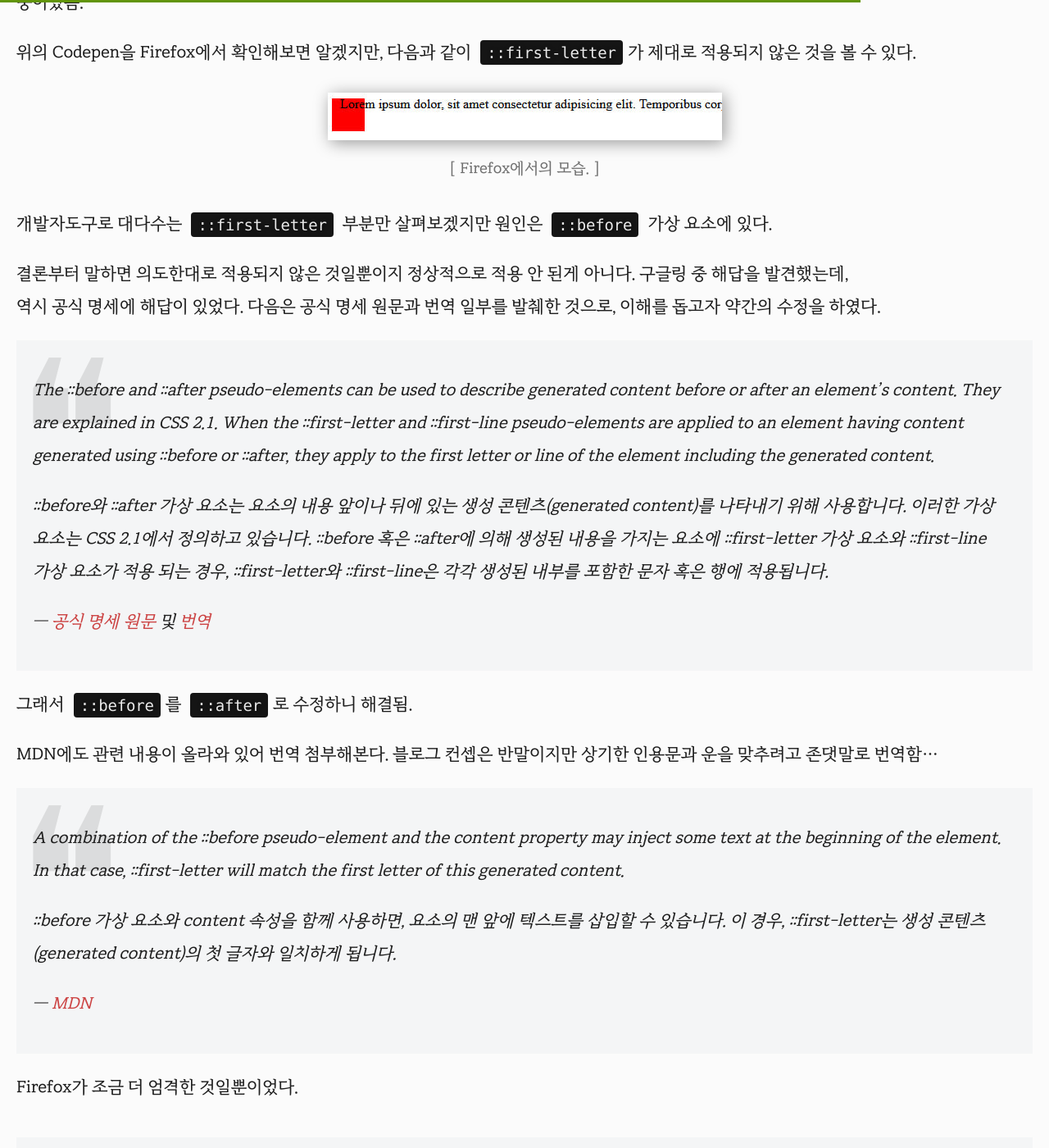
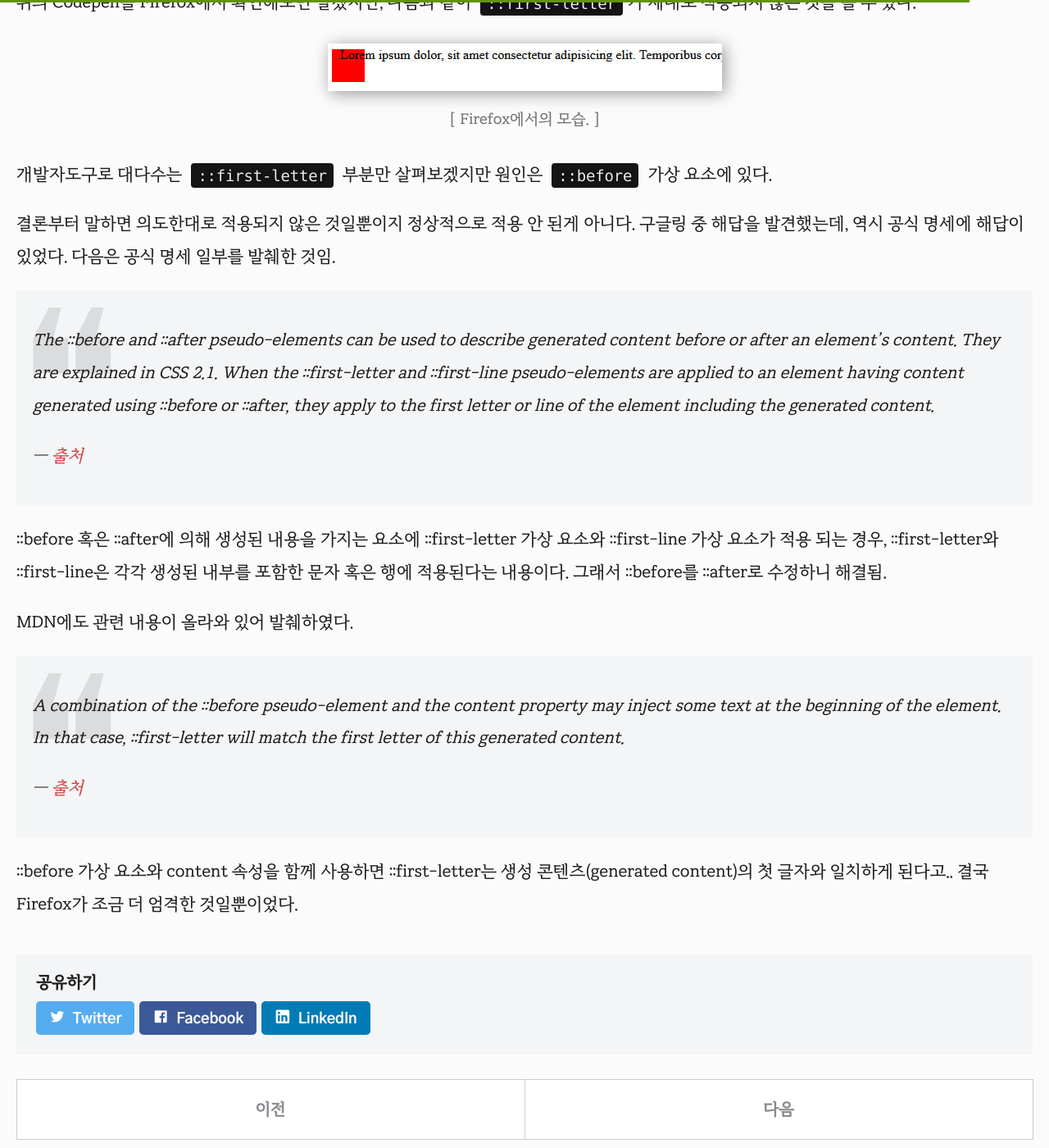
Before and after one commit to selosele/selosele.github.io, a Jekyll site: the page built from _posts/2020-02-17-first-letter.md, in a window 1280 px wide and 1400 px high, scrolled down 1634 px. Shown: the whole window at 82% size. Built offline with Jekyll 4.4.1, drawn with Linux system fonts in a browser that asks for light colours; comment, search, counter and statistics services are not loaded; some of the changed text lies outside the part shown.

Commit message:
내용 수정

````diff
--- a/_posts/2020-02-17-first-letter.md
+++ b/_posts/2020-02-17-first-letter.md
@@ -12,10 +12,7 @@ categories:
 tags:
     - css
 ---
-CSS의 ```::first-letter```{:.language-css}는 텍스트의 첫 글자에 스타일을 줄 수 있는 가상 요소이다.
-의외로 잘 알려지지 않은 속성으로, 첫 글자 스타일링은 대부분 span 등으로 감싸서 처리하는 방식이 사용되고 있어 별도의 추가 마크업이 필요없다는 점에서 추후 유지보수 시 편리하다고 볼 수 있다(폰트 크기, 색상 등 font 속성만 스타일링을 하고자 할 때로 국한된다. 이름에서 볼 수 있듯 font 계열 속성만 사용 가능).
-
-모든 브라우저에서 호환되며 특히 IE 8까지도 지원된다는 점에서 크로스브라우징 이슈가 없다고 볼 수 있다.
+CSS의 ```::first-letter```{:.language-css}는 텍스트의 첫 글자에 스타일을 줄 수 있는 가상 요소이다. 의외로 잘 알려지지 않은 속성으로, 첫 글자 스타일링은 대부분 span 등으로 감싸서 처리하는 방식이 사용되고 있어 별도의 추가 마크업이 필요없다는 점에서 추후 유지보수 시 편리하다고 볼 수 있다(폰트 크기, 색상 등 font 속성만 스타일링을 하고자 할 때로 국한된다. 이름에서 볼 수 있듯 font 계열 속성만 사용 가능). 모든 브라우저에서 호환되며 특히 IE 8까지도 지원된다는 점에서 크로스브라우징 이슈가 없다고 볼 수 있다.
 
 는 중요한 점 하나를 간과했을 때의 이야기고..
 
@@ -36,23 +33,18 @@ CSS의 ```::first-letter```{:.language-css}는 텍스트의 첫 글자에 스타
 
 개발자도구로 대다수는 ```::first-letter```{:.language-css} 부분만 살펴보겠지만 원인은 ```::before```{:.language-css} 가상 요소에 있다.
 
-결론부터 말하면 의도한대로 적용되지 않은 것일뿐이지 정상적으로 적용 안 된게 아니다. 구글링 중 해답을 발견했는데,
-역시 공식 명세에 해답이 있었다. 다음은 공식 명세 원문과 번역 일부를 발췌한 것으로, 이해를 돕고자 약간의 수정을 하였다.
+결론부터 말하면 의도한대로 적용되지 않은 것일뿐이지 정상적으로 적용 안 된게 아니다. 구글링 중 해답을 발견했는데, 역시 공식 명세에 해답이 있었다. 다음은 공식 명세 일부를 발췌한 것임.
 
 > The ::before and ::after pseudo-elements can be used to describe generated content before or after an element&rsquo;s content. They are explained in CSS 2.1. When the ::first-letter and ::first-line pseudo-elements are applied to an element having content generated using ::before or ::after, they apply to the first letter or line of the element including the generated content.
 >
-> ::before와 ::after 가상 요소는 요소의 내용 앞이나 뒤에 있는 생성 콘텐츠(generated content)를 나타내기 위해 사용합니다. 이러한 가상 요소는 CSS 2.1에서 정의하고 있습니다. ::before 혹은 ::after에 의해 생성된 내용을 가지는 요소에 ::first-letter 가상 요소와 ::first-line 가상 요소가 적용 되는 경우, ::first-letter와 ::first-line은 각각 생성된 내부를 포함한 문자 혹은 행에 적용됩니다.
->
-> <cite><a href="https://www.w3.org/TR/selectors-3/#gen-content" target="_blank">공식 명세 원문</a> 및 <a href="https://techhtml.github.io/selectors/#gen-content" target="_blank">번역</a></cite>
+> <cite><a href="https://www.w3.org/TR/selectors-3/#gen-content" target="_blank">출처</a></cite>
 
-그래서 ```::before```{:.language-css}를 ```::after```{:.language-css}로 수정하니 해결됨.
+::before 혹은 ::after에 의해 생성된 내용을 가지는 요소에 ::first-letter 가상 요소와 ::first-line 가상 요소가 적용 되는 경우, ::first-letter와 ::first-line은 각각 생성된 내부를 포함한 문자 혹은 행에 적용된다는 내용이다. 그래서 ::before를 ::after로 수정하니 해결됨.
 
-MDN에도 관련 내용이 올라와 있어 번역 첨부해본다. 블로그 컨셉은 반말이지만 상기한 인용문과 운을 맞추려고 존댓말로 번역함...
+MDN에도 관련 내용이 올라와 있어 발췌하였다.
 
 > A combination of the ::before pseudo-element and the content property may inject some text at the beginning of the element. In that case, ::first-letter will match the first letter of this generated content.
 >
-> ::before 가상 요소와 content 속성을 함께 사용하면, 요소의 맨 앞에 텍스트를 삽입할 수 있습니다. 이 경우, ::first-letter는 생성 콘텐츠(generated content)의 첫 글자와 일치하게 됩니다.
->
-> <cite><a href="https://developer.mozilla.org/en-US/docs/Web/CSS/::first-letter" target="_blank">MDN</a></cite>
+> <cite><a href="https://developer.mozilla.org/en-US/docs/Web/CSS/::first-letter" target="_blank">출처</a></cite>
 
-Firefox가 조금 더 엄격한 것일뿐이었다.
+::before 가상 요소와 content 속성을 함께 사용하면 ::first-letter는 생성 콘텐츠(generated content)의 첫 글자와 일치하게 된다고.. 결국 Firefox가 조금 더 엄격한 것일뿐이었다.
````
